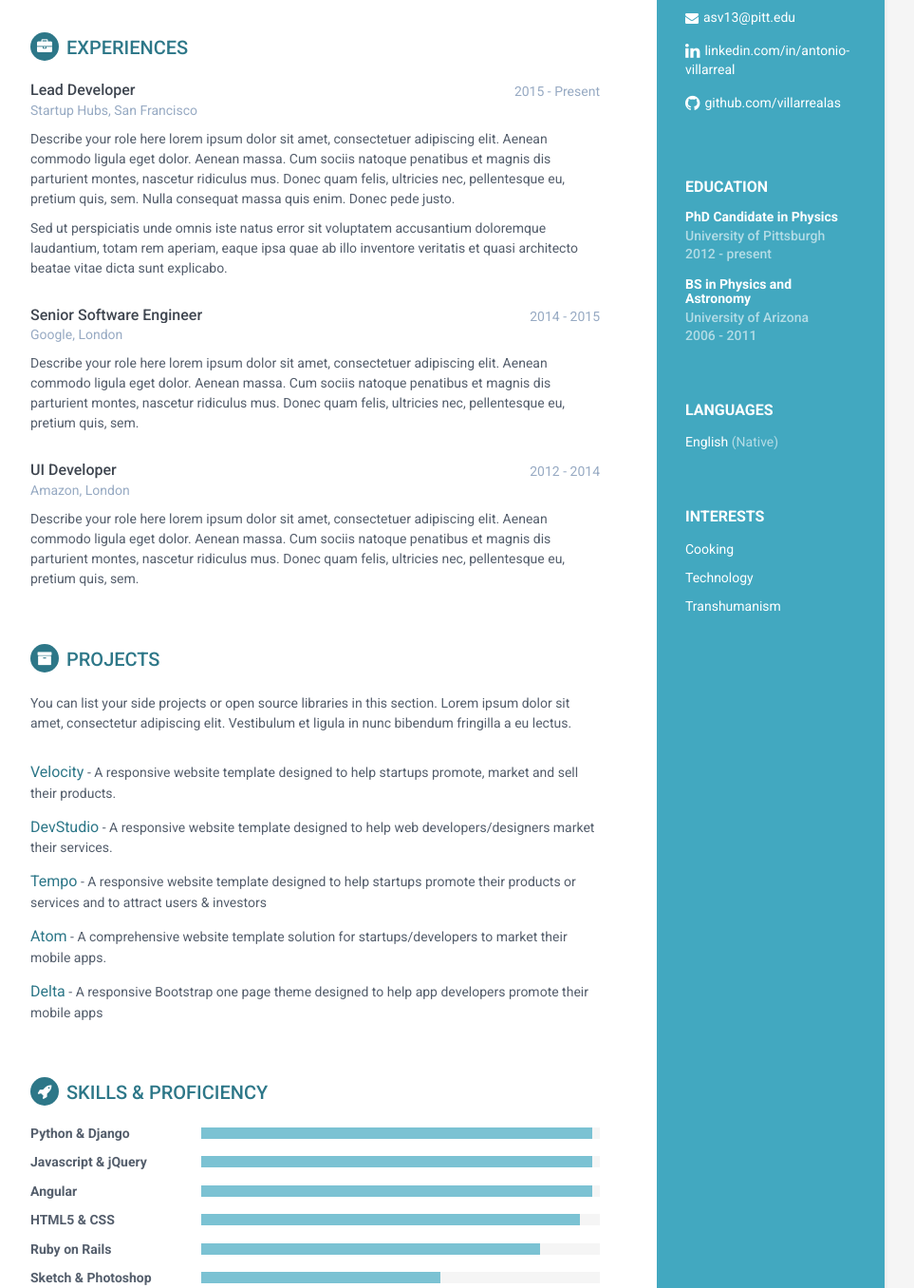
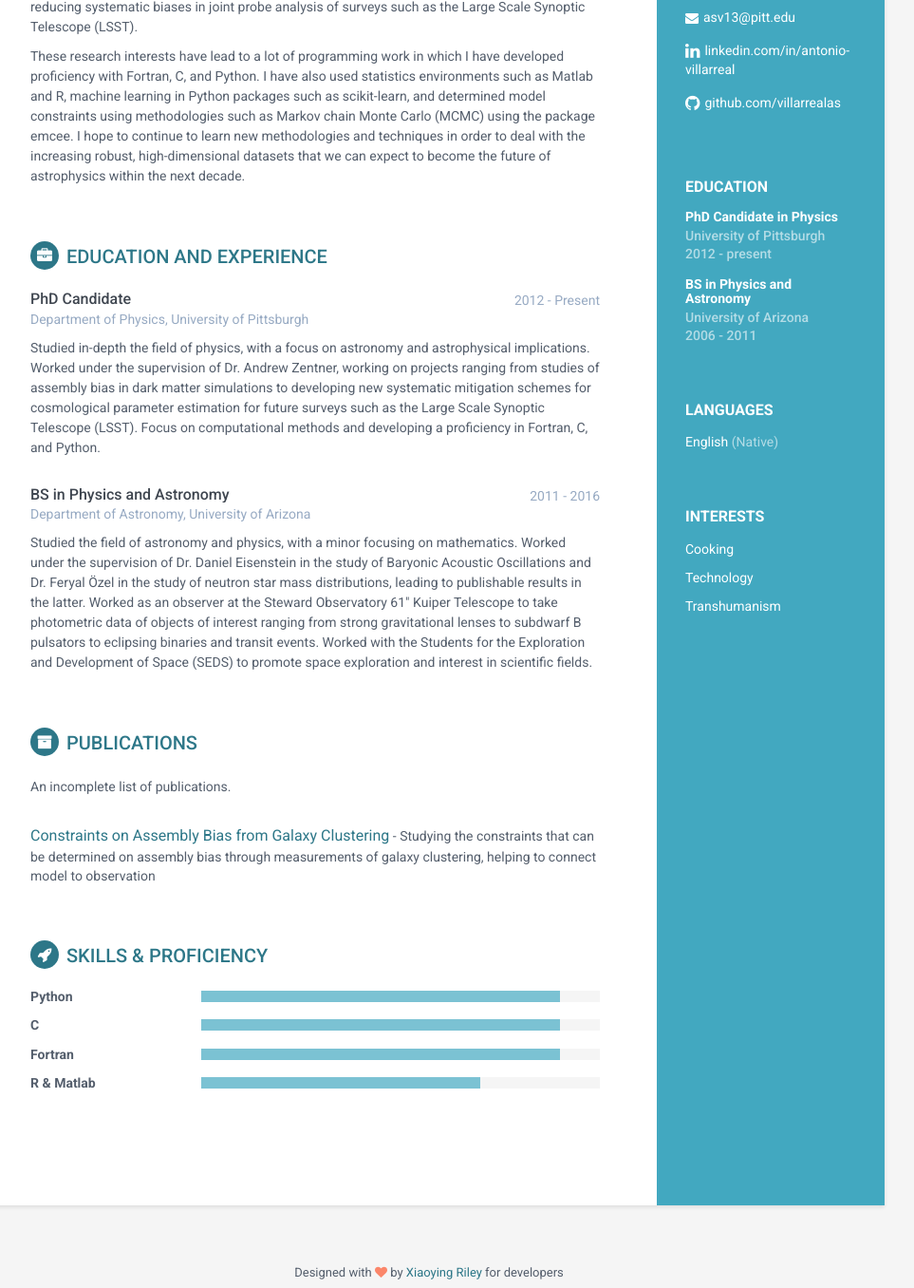
Before and after one commit to villarrealas/villarrealas.github.io, a plain HTML site: page index.html in a window 1280 px wide. Shown: the part 248-1604 px from the top of the page at 95% size, without its empty margins (188-1151 px from the left). Drawn offline with Linux system fonts and the light colour scheme.

Commit message:
basic website complete

```diff
--- a/index.html
+++ b/index.html
@@ -83,127 +83,85 @@
             <section class="section summary-section">
                 <h2 class="section-title"><i class="fa fa-user"></i>Career Profile</h2>
                 <div class="summary">
-                    <p>Summarise your career here lorem ipsum dolor sit amet, consectetuer adipiscing elit. You can <a href="http://themes.3rdwavemedia.com/website-templates/orbit-free-resume-cv-template-for-developers/" target="_blank">download this free resume/CV template here</a>. Aenean commodo ligula eget dolor aenean massa. Cum sociis natoque penatibus et magnis dis parturient montes, nascetur ridiculus mus. Donec quam felis, ultricies nec, pellentesque eu.</p>
+                    <p>I am a PhD Candidate working at the University of Pittsburgh with research interests in dark matter halo modeling and assembly bias, galaxy formation, and weak lensing statistics. The projects that I work on attempt to span the divides between theory, simulation, and observation in the hopes of being able to gain more information than one would be able to gain from any individual methodology. An example of this is the use of simulation results to inform methods of reducing systematic biases in joint probe analysis of surveys such as the Large Scale Synoptic Telescope (LSST).</p>
+                    <p>These research interests have lead to a lot of programming work in which I have developed proficiency with Fortran, C, and Python. I have also used statistics environments such as Matlab and R, machine learning in Python packages such as scikit-learn, and determined model constraints using methodologies such as Markov chain Monte Carlo (MCMC) using the package emcee. I hope to continue to learn new methodologies and techniques in order to deal with the increasing robust, high-dimensional datasets that we can expect to become the future of astrophysics within the next decade.</p>
                 </div><!--//summary-->
             </section><!--//section-->
 
             <section class="section experiences-section">
-                <h2 class="section-title"><i class="fa fa-briefcase"></i>Experiences</h2>
+                <h2 class="section-title"><i class="fa fa-briefcase"></i>Education and Experience</h2>
 
                 <div class="item">
                     <div class="meta">
                         <div class="upper-row">
-                            <h3 class="job-title">Lead Developer</h3>
-                            <div class="time">2015 - Present</div>
+                            <h3 class="job-title">PhD Candidate</h3>
+                            <div class="time">2012 - Present</div>
                         </div><!--//upper-row-->
-                        <div class="company">Startup Hubs, San Francisco</div>
+                        <div class="company">Department of Physics, University of Pittsburgh</div>
                     </div><!--//meta-->
                     <div class="details">
-                        <p>Describe your role here lorem ipsum dolor sit amet, consectetuer adipiscing elit. Aenean commodo ligula eget dolor. Aenean massa. Cum sociis natoque penatibus et magnis dis parturient montes, nascetur ridiculus mus. Donec quam felis, ultricies nec, pellentesque eu, pretium quis, sem. Nulla consequat massa quis enim. Donec pede justo.</p>
-                        <p>Sed ut perspiciatis unde omnis iste natus error sit voluptatem accusantium doloremque laudantium, totam rem aperiam, eaque ipsa quae ab illo inventore veritatis et quasi architecto beatae vitae dicta sunt explicabo. </p>
+                        <p>Studied in-depth the field of physics, with a focus on astronomy and astrophysical implications. Worked under the supervision of Dr. Andrew Zentner, working on projects ranging from studies of assembly bias in dark matter simulations to developing new systematic mitigation schemes for cosmological parameter estimation for future surveys such as the Large Scale Synoptic Telescope (LSST). Focus on computational methods and developing a proficiency in Fortran, C, and Python.</p>
                     </div><!--//details-->
                 </div><!--//item-->
 
                 <div class="item">
                     <div class="meta">
                         <div class="upper-row">
-                            <h3 class="job-title">Senior Software Engineer</h3>
-                            <div class="time">2014 - 2015</div>
+                            <h3 class="job-title">BS in Physics and Astronomy</h3>
+                            <div class="time">2011 - 2016</div>
                         </div><!--//upper-row-->
-                        <div class="company">Google, London</div>
+                        <div class="company">Department of Astronomy, University of Arizona</div>
                     </div><!--//meta-->
                     <div class="details">
-                        <p>Describe your role here lorem ipsum dolor sit amet, consectetuer adipiscing elit. Aenean commodo ligula eget dolor. Aenean massa. Cum sociis natoque penatibus et magnis dis parturient montes, nascetur ridiculus mus. Donec quam felis, ultricies nec, pellentesque eu, pretium quis, sem.</p>
-
-                    </div><!--//details-->
-                </div><!--//item-->
-
-                <div class="item">
-                    <div class="meta">
-                        <div class="upper-row">
-                            <h3 class="job-title">UI Developer</h3>
-                            <div class="time">2012 - 2014</div>
-                        </div><!--//upper-row-->
-                        <div class="company">Amazon, London</div>
-                    </div><!--//meta-->
-                    <div class="details">
-                        <p>Describe your role here lorem ipsum dolor sit amet, consectetuer adipiscing elit. Aenean commodo ligula eget dolor. Aenean massa. Cum sociis natoque penatibus et magnis dis parturient montes, nascetur ridiculus mus. Donec quam felis, ultricies nec, pellentesque eu, pretium quis, sem.</p>
+                        <p>Studied the field of astronomy and physics, with a minor focusing on mathematics. Worked under the supervision of Dr. Daniel Eisenstein in the study of Baryonic Acoustic Oscillations and Dr. Feryal &Ouml;zel in the study of neutron star mass distributions, leading to publishable results in the latter. Worked as an observer at the Steward Observatory 61" Kuiper Telescope to take photometric data of objects of interest ranging from strong gravitational lenses to subdwarf B pulsators to eclipsing binaries and transit events. Worked with the Students for the Exploration and Development of Space (SEDS) to promote space exploration and interest in scientific fields.</p>
                     </div><!--//details-->
                 </div><!--//item-->
 
             </section><!--//section-->
 
             <section class="section projects-section">
-                <h2 class="section-title"><i class="fa fa-archive"></i>Projects</h2>
+                <h2 class="section-title"><i class="fa fa-archive"></i>Publications</h2>
                 <div class="intro">
-                    <p>You can list your side projects or open source libraries in this section. Lorem ipsum dolor sit amet, consectetur adipiscing elit. Vestibulum et ligula in nunc bibendum fringilla a eu lectus.</p>
+                    <p>An incomplete list of publications.</p>
                 </div><!--//intro-->
                 <div class="item">
-                    <span class="project-title"><a href="#hook">Velocity</a></span> - <span class="project-tagline">A responsive website template designed to help startups promote, market and sell their products.</span>
+                    <span class="project-title"><a href="https://arxiv.org/abs/1606.07817">Constraints on Assembly Bias from Galaxy Clustering</a></span> - <span class="project-tagline">Studying the constraints that can be determined on assembly bias through measurements of galaxy clustering, helping to connect model to observation</span>
 
                 </div><!--//item-->
-                <div class="item">
-                    <span class="project-title"><a href="http://themes.3rdwavemedia.com/website-templates/responsive-bootstrap-theme-web-development-agencies-devstudio/" target="_blank">DevStudio</a></span> -
-                    <span class="project-tagline">A responsive website template designed to help web developers/designers market their services. </span>
-                </div><!--//item-->
-                <div class="item">
-                    <span class="project-title"><a href="http://themes.3rdwavemedia.com/website-templates/responsive-bootstrap-theme-for-startups-tempo/" target="_blank">Tempo</a></span> - <span class="project-tagline">A responsive website template designed to help startups promote their products or services and to attract users &amp; investors</span>
-                </div><!--//item-->
-                <div class="item">
-                    <span class="project-title"><a href="hhttp://themes.3rdwavemedia.com/website-templates/responsive-bootstrap-theme-mobile-apps-atom/" target="_blank">Atom</a></span> - <span class="project-tagline">A comprehensive website template solution for startups/developers to market their mobile apps. </span>
-                </div><!--//item-->
-                <div class="item">
-                    <span class="project-title"><a href="http://themes.3rdwavemedia.com/website-templates/responsive-bootstrap-theme-for-mobile-apps-delta/" target="_blank">Delta</a></span> - <span class="project-tagline">A responsive Bootstrap one page theme designed to help app developers promote their mobile apps</span>
-                </div><!--//item-->
             </section><!--//section-->
+
 
             <section class="skills-section section">
                 <h2 class="section-title"><i class="fa fa-rocket"></i>Skills &amp; Proficiency</h2>
                 <div class="skillset">
                     <div class="item">
-                        <h3 class="level-title">Python &amp; Django</h3>
+                        <h3 class="level-title">Python</h3>
                         <div class="level-bar">
-                            <div class="level-bar-inner" data-level="98%">
+                            <div class="level-bar-inner" data-level="90%">
                             </div>
                         </div><!--//level-bar-->
                     </div><!--//item-->
 
                     <div class="item">
-                        <h3 class="level-title">Javascript &amp; jQuery</h3>
+                        <h3 class="level-title">C</h3>
                         <div class="level-bar">
-                            <div class="level-bar-inner" data-level="98%">
+                            <div class="level-bar-inner" data-level="90%">
                             </div>
                         </div><!--//level-bar-->
                     </div><!--//item-->
 
                     <div class="item">
-                        <h3 class="level-title">Angular</h3>
+                        <h3 class="level-title">Fortran</h3>
                         <div class="level-bar">
-                            <div class="level-bar-inner" data-level="98%">
+                            <div class="level-bar-inner" data-level="90%">
                             </div>
                         </div><!--//level-bar-->
                     </div><!--//item-->
 
                     <div class="item">
-                        <h3 class="level-title">HTML5 &amp; CSS</h3>
+                        <h3 class="level-title">R &amp; Matlab</h3>
                         <div class="level-bar">
-                            <div class="level-bar-inner" data-level="95%">
-                            </div>
-                        </div><!--//level-bar-->
-                    </div><!--//item-->
-
-                    <div class="item">
-                        <h3 class="level-title">Ruby on Rails</h3>
-                        <div class="level-bar">
-                            <div class="level-bar-inner" data-level="85%">
-                            </div>
-                        </div><!--//level-bar-->
-                    </div><!--//item-->
-
-                    <div class="item">
-                        <h3 class="level-title">Sketch &amp; Photoshop</h3>
-                        <div class="level-bar">
-                            <div class="level-bar-inner" data-level="60%">
+                            <div class="level-bar-inner" data-level="70%">
                             </div>
                         </div><!--//level-bar-->
                     </div><!--//item-->
```
